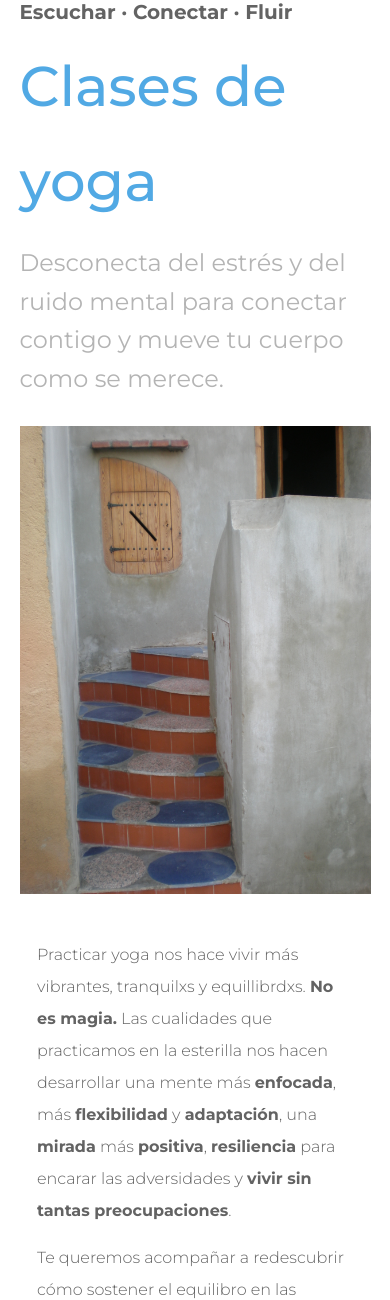
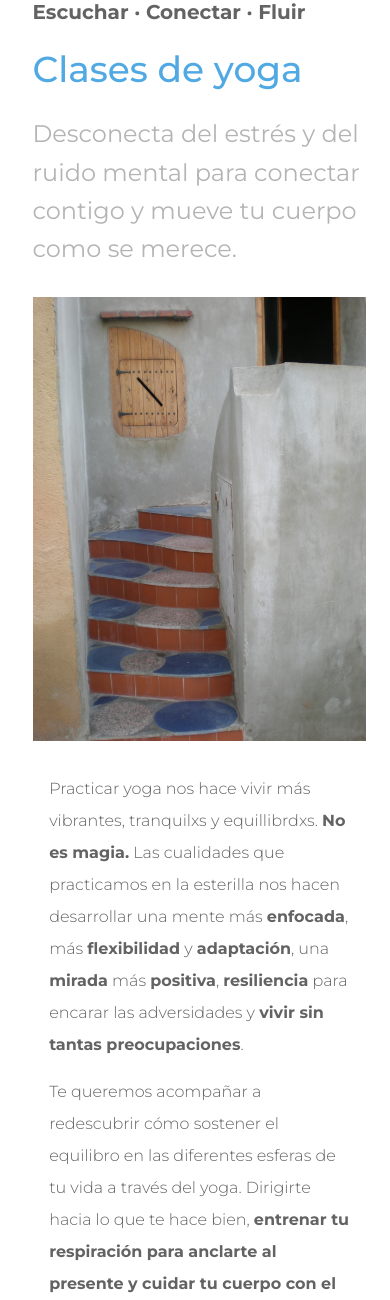
Before and after one commit to menudopaio/mesmillorx, a Flask app: page /clases-de-yoga/ in a window 390 px wide. Shown: the part 90-1390 px from the top of the page. Run offline with Flask 3, Linux system fonts and the light colour scheme.

Commit message:
Acabado inicio, clases-de-yoga, psiconutricion. Empezando yoga-para-embarazadas

```diff
--- a/static/styles.css
+++ b/static/styles.css
@@ -68,13 +69,15 @@
 
 
 .titulos {
+    display: inline-block;
     color: var(--titulos-color);
     font-size: var(--titulos-fs);
     font-weight: var(--titulos-fw);
     letter-spacing: var(--titulos-ls);
     line-height: var(--titulos-lh);
-    text-align: center;
-    margin: 80px auto;
+    text-align: left;
+    margin: 80px 0;
+    width: 90%;
 }
 .subtitulos {
     color: var(--subtitulos-color);
@@ -501,11 +498,32 @@
 }
 @media screen and (max-width: 930px) {
     .titulos {
-        margin: 30px auto;
+        margin: 30px 0;
+        padding: 0;
+        width: 100%;
+        font-size: 36px;
+        text-align: center;
+        line-height: var(--titulos-lh);
     }
-    .clases-de-yoga-page {
-        margin: 0;
+    .tresTitulos p {
+        width: 100%;
+    }
+    .page {
+        margin: 0 13px;
         padding: 0;
+        width: 95%;
+    }
+
+    .tresFotos {
+        flex-direction: column;             /* Utiliza Flexbox para alinear las imágenes horizontalmente */
+        gap: 30px;
+        width: 100%;                /* El contenedor ocupa el 100% del ancho */
+        box-sizing: border-box;      /* Asegura que el padding y el borde se incluyan en el ancho */
+        margin: 40px 0 50px 0;
+    }
+    .tresFotos img {
+        width: 100%;
+        height: auto;               /* Mantener la proporción de la imagen */
     }
     .imagenTexto {
         flex-direction: column;
@@ -519,7 +537,7 @@
         padding: 0;
     }
 
-    .clases-de-yoga-page .imagenTexto .texto {
+    .imagenTexto .texto {
         width: 90%;
         margin: 13px auto;
         padding: 0;
--- a/templates/clases-de-yoga.html
+++ b/templates/clases-de-yoga.html
@@ -8,7 +8,7 @@
 
 <!-- Bloque principal (todo menos cabecera y footer) -->
 {% block main %}
-    <div class="clases-de-yoga-page">
+    <div class="clases-de-yoga-page page">
         <div class="tresTitulos">
             <h4>Escuchar · Conectar · Fluir</h4>
             <h2 class="titulos">Clases de yoga</h2>
@@ -103,13 +103,13 @@
         </div>
         <section class="faq">
             <h2 class="titulo-seccion">Nunca he practicado yoga y no tengo flexibilidad. ¿Puedo apuntarme a vuestras clases?</h2>
-            <p class="texto small">Claro! no necesitas haber practicado antes para venir a las clases. Si no tienes flexibilidad, no te preocupes, el yoga te irá muy bien. Irás ganando flexibilidad con la práctica constante. Ofrecemos clases de diferentes intensidades para que cada persona pueda practicar, independientemente de su edad, condición o experiencia. Si no sabes qué grupo te va mejor, pregúntanos.</p>
+            <p class="texto">Claro! no necesitas haber practicado antes para venir a las clases. Si no tienes flexibilidad, no te preocupes, el yoga te irá muy bien. Irás ganando flexibilidad con la práctica constante. Ofrecemos clases de diferentes intensidades para que cada persona pueda practicar, independientemente de su edad, condición o experiencia. Si no sabes qué grupo te va mejor, pregúntanos.</p>
             <h2 class="titulo-seccion">¿Qué tengo que hacer para apuntarme?</h2>
-            <p class="texto small">Sigue este <a href="https://backoffice.bsport.io/login?membership=2744">enlace</a> y escoge el bono mensual o trimestral que más te encaje.</p>
+            <p class="texto">Sigue este <a href="https://backoffice.bsport.io/login?membership=2744">enlace</a> y escoge el bono mensual o trimestral que más te encaje.</p>
             <h2 class="titulo-seccion">¿Practicar yoga me puede ayudar a reducir la ansiedad?</h2>
-            <p class="texto small">La práctica de yoga es una de las mejores técnicas para reducir el estrés y la ansiedad, tanto por los beneficios que tiene aprender a utilizar la respiración, como el efecto que tiene la práctica en el cuerpo, relajándolo.</p>
+            <p class="texto">La práctica de yoga es una de las mejores técnicas para reducir el estrés y la ansiedad, tanto por los beneficios que tiene aprender a utilizar la respiración, como el efecto que tiene la práctica en el cuerpo, relajándolo.</p>
             <h2 class="titulo-seccion">¿Puedo practicar yoga si tengo alguna lesión?</h2>
-            <p class="texto small">Depende de la lesión que tengas.<br>Muchas personas que sufren dolores de espalda, lumbalgia, fibromialgia o ciática, practican yoga para reducir los dolores y es muy recomendable hacerlo. Reforzando los músculos de la espalda, piernas, brazos y lubricando las articulaciones conseguimos aliviar o reducir los dolores. Contacta con nosotras para poder ayudarte.</p>
+            <p class="texto">Depende de la lesión que tengas.<br>Muchas personas que sufren dolores de espalda, lumbalgia, fibromialgia o ciática, practican yoga para reducir los dolores y es muy recomendable hacerlo. Reforzando los músculos de la espalda, piernas, brazos y lubricando las articulaciones conseguimos aliviar o reducir los dolores. Contacta con nosotras para poder ayudarte.</p>
         </section>
     </div>
 {% endblock %}
--- a/templates/psiconutricion.html
+++ b/templates/psiconutricion.html
@@ -3,11 +3,11 @@
 {% block links %}{% endblock %}
 
 {% block main %}
-    <div class="psiconutricion">
+    <div class="psiconutricion page">
         <!-- AQUI TODO EL CUERPO DE LA PAGINA -->
         <div class="tresTitulos">
             <h4>EL CAMINO PARA NUTRIR TU CUERPO Y ENTRENAR TU MENTE</h4>
-            <h2>Psiconutrición</h2>
+            <h2 class="titulos">Psiconutrición</h2>
             <p>Un viaje de transformación personal a través de la alimentación consciente, el movimiento y el conocimiento de tu cuerpo</p>
             <div class="linea"></div>
         </div>
--- a/templates/yoga-para-embarazadas.html
+++ b/templates/yoga-para-embarazadas.html
@@ -3,11 +3,11 @@
 {% block links %}{% endblock %}
 
 {% block main %}
-    <div class="yoga-para-embarazadas-page">
+    <div class="yoga-para-embarazadas-page page">
         <h1 class="noMostrar">YOGA PARA EMBARAZADAS EN BARCELONA</h1>
         <h1 class="titulos">El embarazo respetado, con confianza y tranquilidad te permite vivir la experiencia más <br><span>CONSCIENTE Y PLENA</span></h1>
         <section class="imagenTexto">
-            <img src="{{ baseUri }}./static/images/flor.jpg" alt="Clases de yoga prenatal">
+            <img src="{{ baseUri }}./static/images/1.jpg" alt="Clases de yoga prenatal">
             <div class="texto">
                 <h2 class="titulo-seccion">Clases de yoga prenatal</h2>
                 <p>¿Sabías que el yoga es la <b>actividad más recomendada durante el embarazo?</b></p>
```
Also changed, not shown: other parts of static/styles.css (+17 -22 lines), static/images/1.jpg (added).
